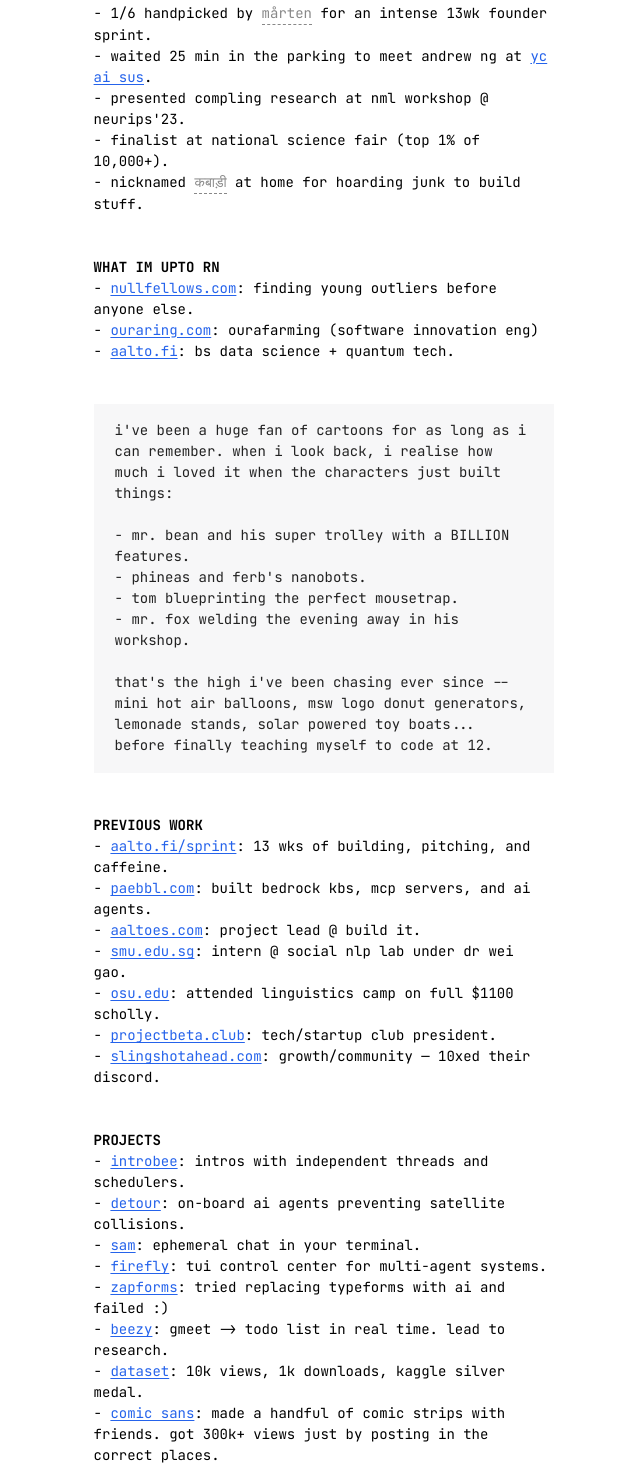
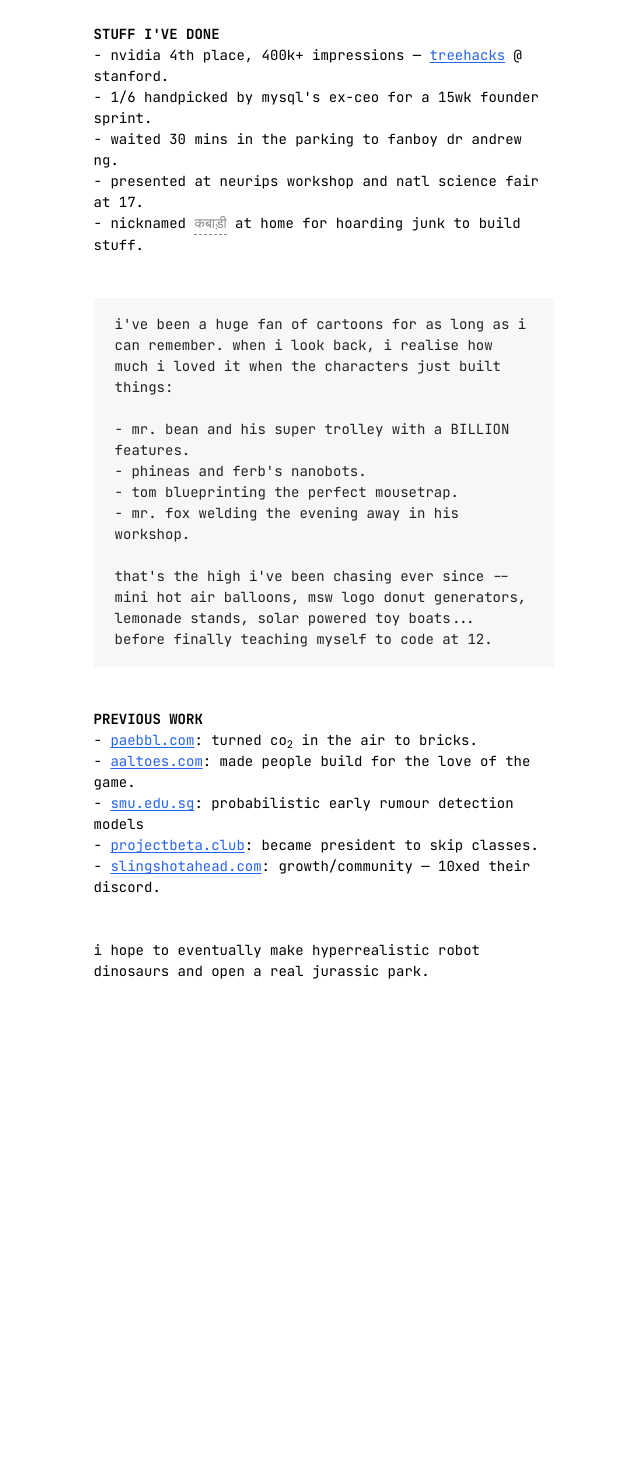
Before and after one commit to AlphaLaser/AditDotRun, a SvelteKit app: page / in a window 1280 px wide. Shown: the part 381-1850 px from the top of the page, without its empty margins (316-956 px from the left). After the commit the page ends 1433 px from the top, so only its background shows below. Built offline with nearby package versions, Linux system fonts and the light colour scheme.

Commit message:
Update homepage copy.
Refresh intro, stuff I've done, and previous work; drop the current-work and projects sections.

```diff
--- a/src/routes/+page.svelte
+++ b/src/routes/+page.svelte
@@ -38,26 +38,18 @@
 								</span>
 							</span>, currently studying at <a href="https://youtu.be/MShbP3OpASA?si=2S4O7T4Cwfd9VN0g&t=2997" target="_blank">aalto</a> in finland, who grew up attending 9 schools in 7 cities across india before graduating from <a href="https://youtu.be/8w8oGfe7TbE" target="_blank">sanskriti school</a>, new delhi.
 						</p>
+						<br/>
+						<p>most recently, i co-founded <a href="https://nullfellows.com" target="_blank">null fellows</a> and joined <a href="https://ouraring.com" target="_blank">oura</a> as the founding member of a 3-person innovation team.</p>
 						<!-- <br> -->
 
                         <br/><br/>
 
-                        <p><b>STUFF I DID</b></p>
+                        <p><b>STUFF I'VE DONE</b></p>
                         <ul>
-							<li>- 400k+ views, nvidia honbl mention — <a href="https://www.instagram.com/stanfordtreehacks" target="_blank">treehacks</a> @ stanford. </li>
-							<li>- 1/6 handpicked by <span class="tooltip-underline">
-								mårten
-								<span class="tooltip-box">
-									ex-ceo: mysql, hackerone, eucalyptus.
-									<!-- <br/> -->
-									<br/><br/>
-									ex-board member: nokia, mozilla, nodejs.
-
-								</span>
-							</span> for an intense 13wk founder sprint.</li>
-                            <li>- waited 25 min in the parking to meet andrew ng at <a href="https://events.ycombinator.com/ai-sus" target="_blank">yc ai sus</a>.</li>
-                            <li>- presented compling research at nml workshop @ neurips'23.</li>
-                            <li>- finalist at national science fair (top 1% of 10,000+).</li>
+							<li>- nvidia 4th place, 400k+ impressions — <a href="https://www.instagram.com/stanfordtreehacks" target="_blank">treehacks</a> @ stanford. </li>
+							<li>- 1/6 handpicked by mysql's ex-ceo for a 15wk founder sprint.</li>
+                            <li>- waited 30 mins in the parking to fanboy dr andrew ng.</li>
+                            <li>- presented at neurips workshop and natl science fair at 17.</li>
                             <li>- nicknamed
 								<span class="tooltip-underline">
 								कबाड़ी
@@ -71,25 +63,6 @@
                         </ul>
 
                         <br/><br/>
-
-                        <p><b>WHAT IM UPTO RN</b></p>
-                        <ul>
-							<li>- <a href="https://nullfellows.com" target="_blank">nullfellows.com</a>: finding young outliers before anyone else.</li>
-							<li>- <a href="https://ouraring.com" target="_blank">ouraring.com</a>: ourafarming (software innovation eng)</li>
-							<!-- <li>- <a href="https://fi.wikipedia.org/wiki/Aalto_(satelliittisarja)" target="_blank">aaltospace.com</a>: on-board computer team @
-<span class="tooltip-underline">
-								aalto-3
-								<span class="tooltip-box">
-									<span style="font-weight:700;">aalto-3</span> (satellite)<br/>
-									<span style="color:#888;">/ˈɑːlto/</span><br/>
-									successor to aalto-2, the first finnish-built satellite launched into space.
-								</span>
-							</span>
-.</li> -->
-                            <li>- <a href="https://aalto.fi/en" target="_blank">aalto.fi</a>: bs data science + quantum tech. </li>
-                        </ul>
-
-						<br/><br/>
 
 						<!-- New light grey text box above previous work section -->
 						<div class="custom-text-box">
@@ -116,28 +89,11 @@
 
                         <p><b>PREVIOUS WORK</b></p>
                         <ul>
-							<li>- <a href="https://www.aalto.fi/en/founder-school/founder-sprint" target="_blank">aalto.fi/sprint</a>: 13 wks of building, pitching, and caffeine.
-							</li>
-							<li>- <a href="https://paebbl.com" target="_blank">paebbl.com</a>: built bedrock kbs, mcp servers, and ai agents.</li>
-							<li>- <a href="https://aaltoes.com" target="_blank">aaltoes.com</a>: project lead @ build it.</li>
-                            <li>- <a href="https://smu.edu.sg" target="_blank">smu.edu.sg</a>: intern @ social nlp lab under dr wei gao.</li>
-							<li>- <a href="https://linguistics.osu.edu/undergrad/sliys" target="_blank">osu.edu</a>: attended linguistics camp on full $1100 scholly.</li>
-                            <li>- <a href="https://web.archive.org/web/20240727225148/https://projectbeta.club/" target="_blank">projectbeta.club</a>: tech/startup club president.</li>
+							<li>- <a href="https://paebbl.com" target="_blank">paebbl.com</a>: turned co<sub>2</sub> in the air to bricks.</li>
+							<li>- <a href="https://aaltoes.com" target="_blank">aaltoes.com</a>: made people build for the love of the game.</li>
+                            <li>- <a href="https://smu.edu.sg" target="_blank">smu.edu.sg</a>: probabilistic early rumour detection models</li>
+                            <li>- <a href="https://web.archive.org/web/20240727225148/https://projectbeta.club/" target="_blank">projectbeta.club</a>: became president to skip classes.</li>
                             <li>- <a href="https://web.archive.org/web/20220125185014/https://slingshotahead.com/" target="_blank">slingshotahead.com</a>: growth/community — 10xed their discord.</li>
-                        </ul>
-
-						<br/><br/>
-
-						<p><b>PROJECTS</b></p>
-                        <ul>
-							<li>- <a href="https://introbee.buzz" target="_blank">introbee</a>: intros with independent threads and schedulers.</li>
-							<li>- <a href="https://github.com/keanucz/detour" target="_blank">detour</a>: on-board ai agents preventing satellite collisions.</li>
-							<li>- <a href="#" target="_blank">sam</a>: ephemeral chat in your terminal.</li>
-							<li>- <a href="#" target="_blank">firefly</a>: tui control center for multi-agent systems.</li>
-                            <li>- <a href="#" target="_blank">zapforms</a>: tried replacing typeforms with ai and failed :)</li>
-                            <li>- <a href="https://outrageous-web-3bd.notion.site/Beezy-9f1497061a8442678f5c4fef34f1347d" target="_blank">beezy</a>: gmeet -> todo list in real time. lead to research.</li>
-                            <li>- <a href="https://www.kaggle.com/datasets/aditmagotra/gameplay-images" target="_blank">dataset</a>: 10k views, 1k downloads, kaggle silver medal.</li>
-							<li>- <a href="https://www.reddit.com/r/ProgrammerHumor/comments/15spru2/megoingthroughsomeonesrecursivecode/" target="_blank">comic sans</a>: made a handful of comic strips with friends. got 300k+ views just by posting in the correct places.</li>
                         </ul>
 
 						<br/><br/>
```
